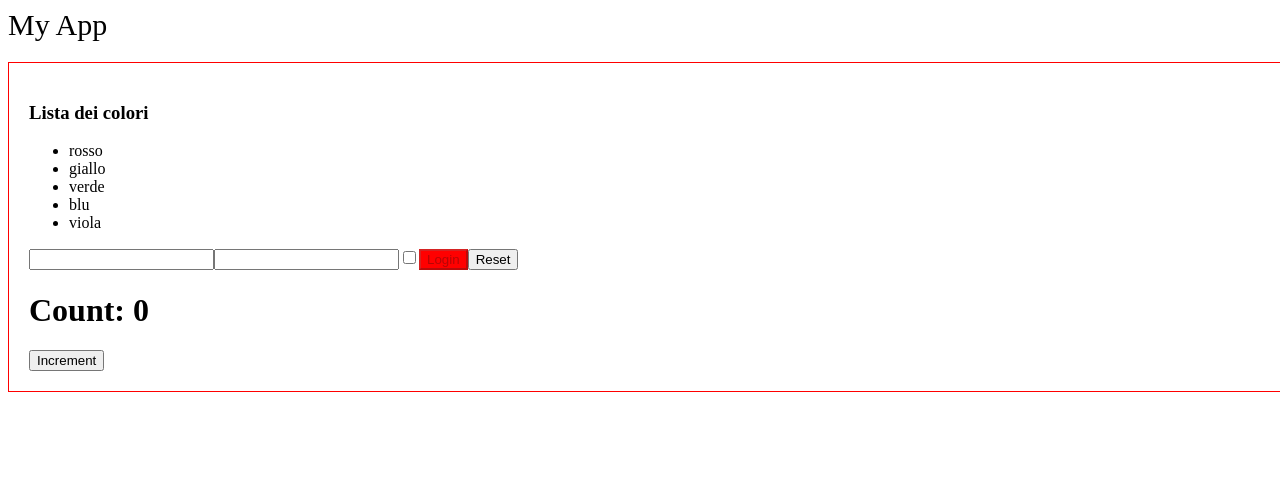
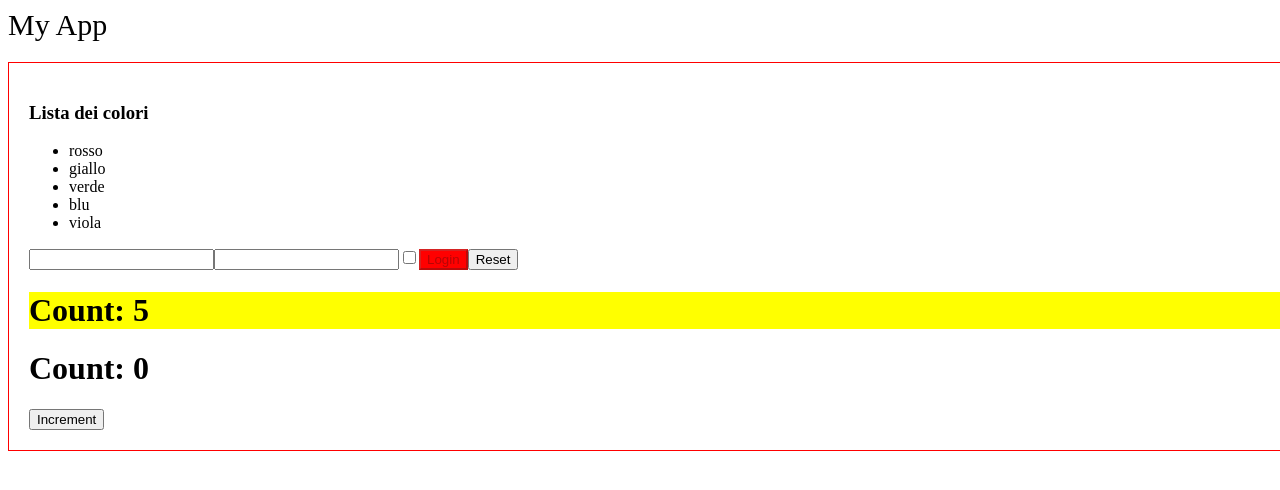
Before and after one commit to CeciliaFabiole/REACT, a React (Create React App) app in the folder react-complete-exercises/: page / in a window 1280 px wide. Shown: the top 490 px of the page. Built offline with nearby package versions, Linux system fonts and the light colour scheme.

Commit message:
useEffect-02

```diff
--- a/react-complete-exercises/src/App.js
+++ b/react-complete-exercises/src/App.js
@@ -4,7 +4,7 @@ import { Colors } from "./Colors";
 // import { TodoList } from "./TodoList";
 // import { UncontrolledLogin } from "./UncontrolledLogin";
 // import { Welcome } from "./Welcome"
-// import { Counter } from "./Counter"
+import { Counter } from "./Counter"
 import { Login } from "./Login";
 import { Container } from "./Container";
 // import { Language } from './Language'
@@ -52,7 +52,7 @@ export function App(){
             <Colors items={colorsList}/>
             {/* <TodoList>{(items, removeItem)=> items.map((item, index) => <li key={index}>{item}<button onClick={()=>removeItem(index)}>x</button></li>)}</TodoList> */}
             <Login login={(data)=>onLogin(data)}/>
-            {/* <Counter/> */}
+            <Counter/>
             {/* <Language/> */}
             {/* <Sum/> */}
             <ClickCounter onCounterChange={(count)=>onCounterChange(count)}/>
--- a/react-complete-exercises/src/Counter.js
+++ b/react-complete-exercises/src/Counter.js
@@ -38,42 +38,17 @@ import { CounterDisplay } from "./CounterDisplay";
 //     }
 // }
 
-//ESERCIZIO state-02
-//Should be an object, state is an object which can be filled with any kind of data, I can also insert a function
-//and I have access to it by the class instance itself
-
 //FUNCTION COMPONENT
 export function Counter({initialValue=0, incrementInterval=1, incrementAmount=1000}){
     const [count, setCount] = useState(initialValue)
 
     useEffect(()=>{
-        setInterval(()=> setCount(count + incrementInterval), incrementAmount)
+        setInterval(()=> setCount(() => count + incrementInterval), incrementAmount)
+        console.log('I have mounted')
+        return ()=>{
+            console.log('I have unmounted')
+        }
     }, [count, incrementAmount, incrementInterval])
-    //Lo useEffect con il dependency array vuoto, dovrebbe simulare il
-    //componentDidMount method che rendrizza una sola volta il mio sideEffect
-    //ma non ha lo stesso effetto del classComponent, cosa sbaglio?
-
-    //ESERCIZIO Component Lifecycle - 02
-    useEffect(()=>{
-        return ()=>{
-
-        }
-    })
-    //Lo useEffect può ritornare una funzione clean-up,
-    //che simula il comprtamento di componentWillUnmount method
-    //come lo uso?
-
-    // ESERCIZIO state-05
-    function reset(){
-        if (count>10) {
-            return setCount(initialValue)
-        }
-    }
-    reset()
-    //ESERCIZIO Component Lifecycle - 03
-    //Posso farlo anche con lo useEffect senza il secondo
-    //parametro, ovvero il dependency array, che simula
-    //componentDidUpdate
 
     return (
         <div style={{background:'yellow'}}>
@@ -81,3 +56,6 @@ export function Counter({initialValue=0, incrementInterval=1, incrementAmount=10
         </div>
     )
 }
+
+// Perché ogni volta che aumenta di uno ricomincia dall'initialValue,
+// invece di prendere il valore precedente?
```
Also changed, not shown: 1 other file (tests, documents, lock files or other folders).
